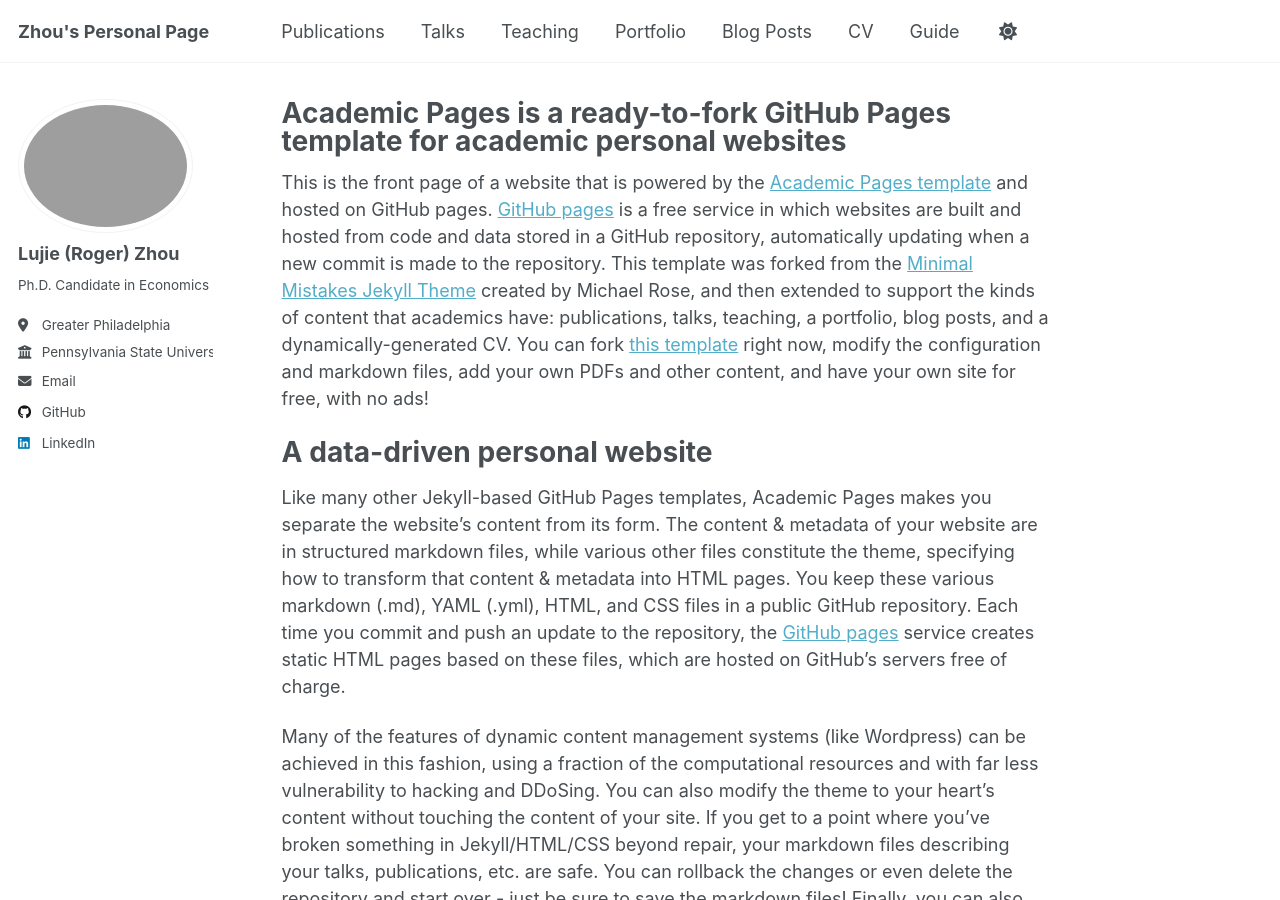
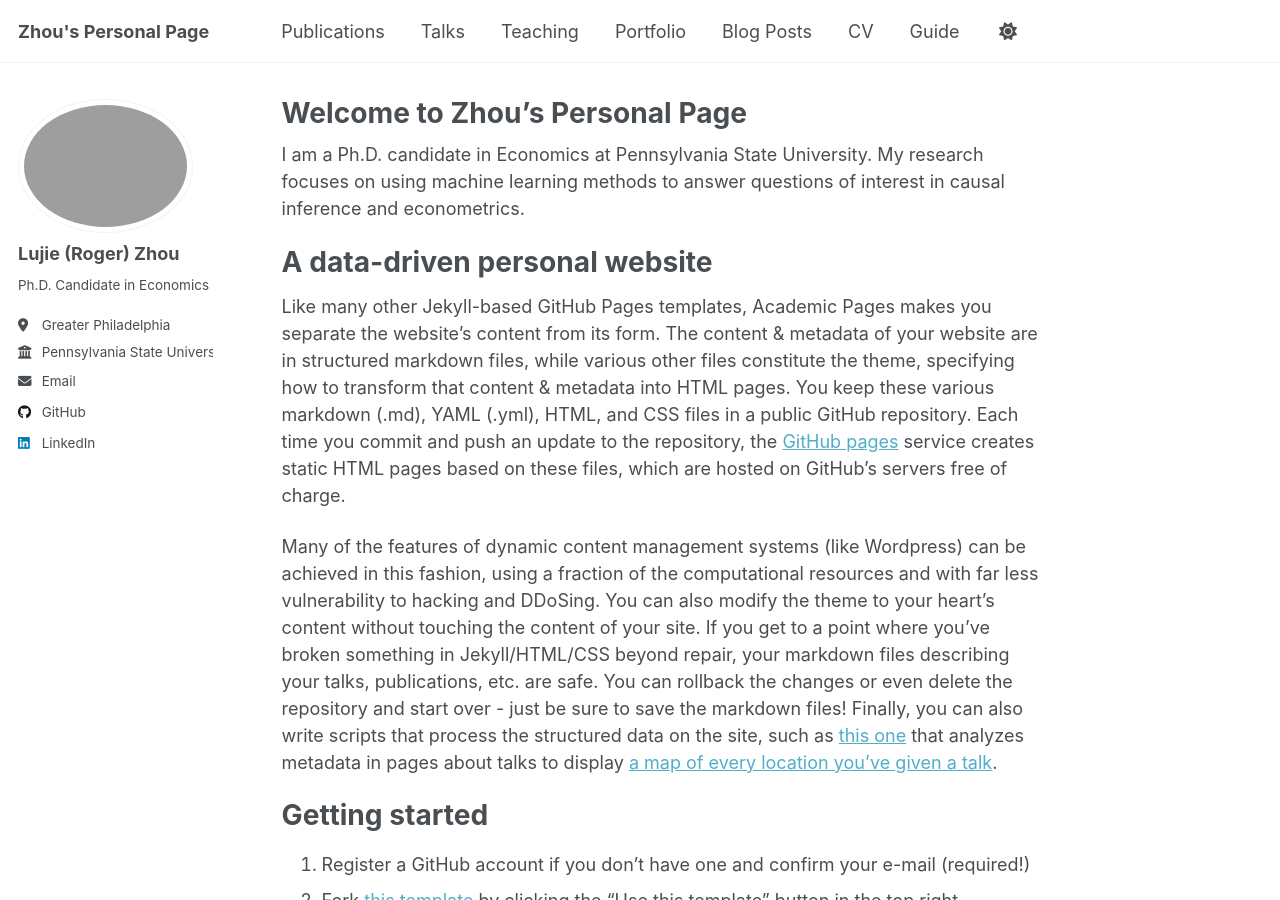
Before and after one commit to lbz5158/lujiezhou.github.io, a Jekyll site: the page built from _pages/about.md, in a window 1280 px wide and 900 px high. Built offline with Jekyll 4.4.1, drawn with Linux system fonts in a browser that asks for light colours.

Commit message:
Update about.md

```diff
--- a/_pages/about.md
+++ b/_pages/about.md
@@ -1,13 +1,13 @@
 ---
 permalink: /
-title: "Academic Pages is a ready-to-fork GitHub Pages template for academic personal websites"
+title: "Welcome to Zhou's Personal Page"
 author_profile: true
 redirect_from:
   - /about/
   - /about.html
 ---
 
-This is the front page of a website that is powered by the [Academic Pages template](https://github.com/academicpages/academicpages.github.io) and hosted on GitHub pages. [GitHub pages](https://pages.github.com) is a free service in which websites are built and hosted from code and data stored in a GitHub repository, automatically updating when a new commit is made to the repository. This template was forked from the [Minimal Mistakes Jekyll Theme](https://mmistakes.github.io/minimal-mistakes/) created by Michael Rose, and then extended to support the kinds of content that academics have: publications, talks, teaching, a portfolio, blog posts, and a dynamically-generated CV. You can fork [this template](https://github.com/academicpages/academicpages.github.io) right now, modify the configuration and markdown files, add your own PDFs and other content, and have your own site for free, with no ads!
+I am a Ph.D. candidate in Economics at Pennsylvania State University. My research focuses on using machine learning methods to answer questions of interest in causal inference and econometrics.
 
 A data-driven personal website
 ======
```
